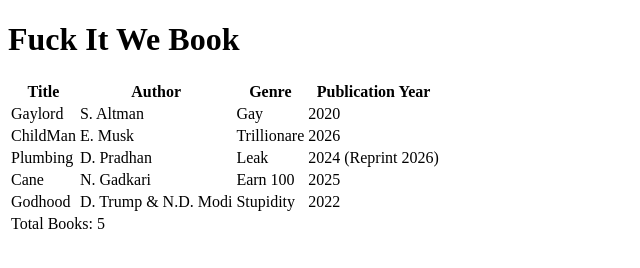
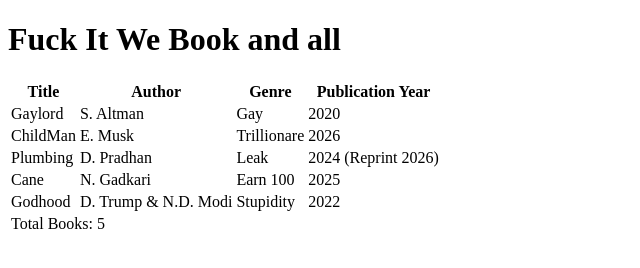
Before and after one commit to Rudra-RNC/FCC-Responsive-Web-Design-Labs-and-Workshops, a plain HTML site: page Book-Catalog-Page.html in a window 1280 px wide. Shown: the whole page, without its empty margins (0-640 px from the left). Drawn offline with Linux system fonts and the light colour scheme.

```diff
--- a/Book-Catalog-Page.html
+++ b/Book-Catalog-Page.html
@@ -8,7 +8,7 @@
 </head>
 
 <body>
-    <h1>Fuck It We Book</h1>
+    <h1>Fuck It We Book and all</h1>
     <table>
         <thead>
             <tr>
```
